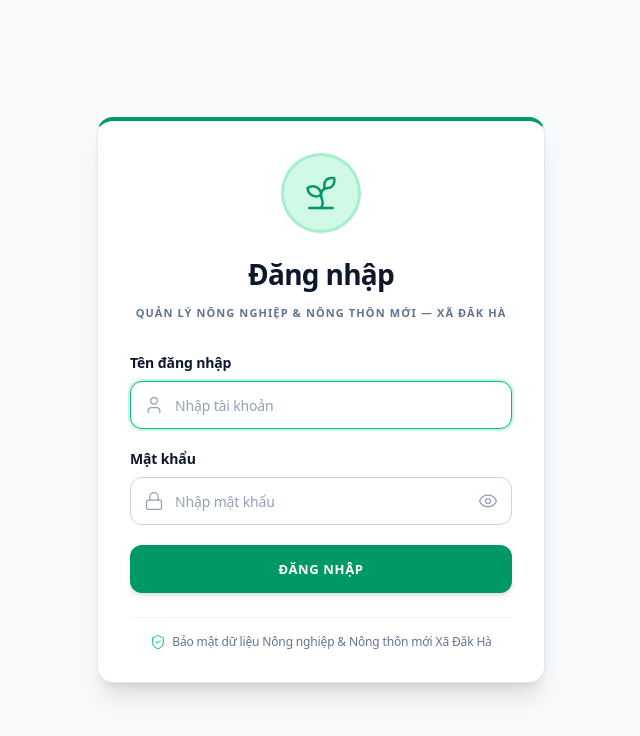
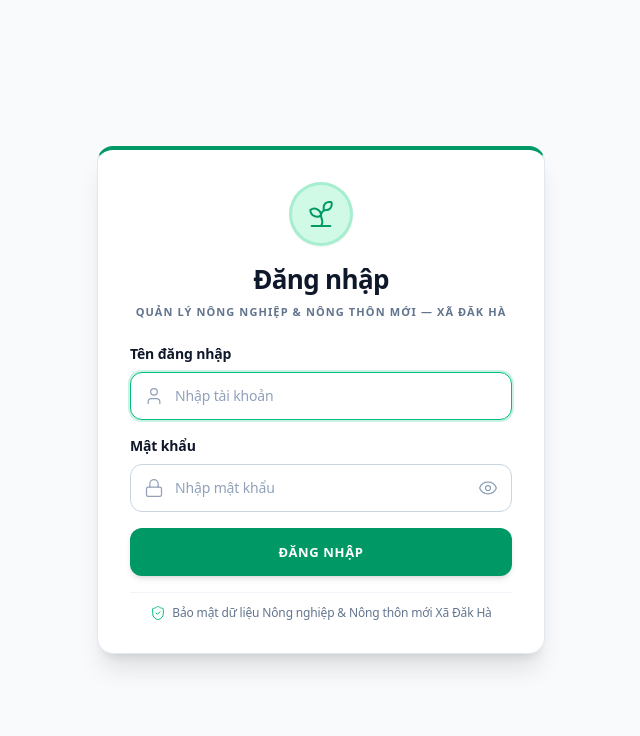
Before and after one commit to Umnuar/QLNN, a React (Vite) app in the folder QLNN-Client/: page / in a window 1280 px wide. Shown: the top 736 px of the page, without its empty margins (319-959 px from the left). Built offline with nearby package versions, Linux system fonts and the light colour scheme; no server answers.

Commit message:
fix(ui): [FINDING-06] optimize vertical spacing in LoginView for 800x600 displays

```diff
--- a/QLNN-Client/src/components/auth/LoginView.tsx
+++ b/QLNN-Client/src/components/auth/LoginView.tsx
@@ -71,23 +71,23 @@ export const LoginView: React.FC = () => {
 
 	return (
 		<div className="min-h-screen w-screen bg-slate-50 dark:bg-slate-950 flex items-center justify-center p-4 sm:p-6 font-sans text-slate-900 dark:text-slate-100 select-none">
-			<div className="max-w-md w-full bg-white dark:bg-slate-900 border border-slate-200 dark:border-slate-800 rounded-2xl p-8 shadow-xl border-t-4 border-t-emerald-600">
+			<div className="max-w-md w-full bg-white dark:bg-slate-900 border border-slate-200 dark:border-slate-800 rounded-2xl p-6 sm:p-8 shadow-xl border-t-4 border-t-emerald-600">
 				{/* Header Branding */}
-				<div className="text-center mb-8">
-					<div className="w-20 h-20 bg-emerald-100 dark:bg-emerald-950/60 border-[3px] border-emerald-500/20 text-emerald-600 dark:text-emerald-400 rounded-full mx-auto flex items-center justify-center mb-5 shadow-xs">
-						<Sprout className="w-10 h-10" strokeWidth={1.5} />
+				<div className="text-center mb-5 sm:mb-6">
+					<div className="w-14 h-14 sm:w-16 sm:h-16 bg-emerald-100 dark:bg-emerald-950/60 border-[3px] border-emerald-500/20 text-emerald-600 dark:text-emerald-400 rounded-full mx-auto flex items-center justify-center mb-3 sm:mb-4 shadow-xs">
+						<Sprout className="w-7 h-7 sm:w-8 sm:h-8" strokeWidth={1.5} />
 					</div>
-					<h1 className="text-[28px] font-black text-slate-900 dark:text-white tracking-tight mb-1">
+					<h1 className="text-2xl sm:text-[26px] font-black text-slate-900 dark:text-white tracking-tight mb-1">
 						Đăng nhập
 					</h1>
-					<p className="text-[11px] font-bold text-slate-500 dark:text-slate-400 uppercase tracking-widest mt-2">
+					<p className="text-[10.5px] sm:text-[11px] font-bold text-slate-500 dark:text-slate-400 uppercase tracking-widest mt-1.5">
 						QUẢN LÝ NÔNG NGHIỆP & NÔNG THÔN MỚI — XÃ ĐĂK HÀ
 					</p>
 				</div>
 
 				{/* Error Alert */}
 				{error && (
-					<div className="mb-6 p-3.5 bg-rose-50 border border-rose-200 text-rose-700 dark:bg-rose-950/40 dark:border-rose-800/60 dark:text-rose-300 rounded-xl flex items-start gap-3 text-xs leading-relaxed">
+					<div className="mb-4 p-3 bg-rose-50 border border-rose-200 text-rose-700 dark:bg-rose-950/40 dark:border-rose-800/60 dark:text-rose-300 rounded-xl flex items-start gap-2.5 text-xs leading-relaxed">
 						<AlertCircle
 							className="w-4 h-4 shrink-0 mt-0.5 text-rose-600 dark:text-rose-400"
 							strokeWidth={1.5}
@@ -97,7 +97,7 @@ export const LoginView: React.FC = () => {
 				)}
 
 				{/* Form */}
-				<form onSubmit={handleLogin} className="space-y-5">
+				<form onSubmit={handleLogin} className="space-y-4">
 					<div>
 						<label
 							htmlFor="login-username"
@@ -187,7 +187,7 @@ export const LoginView: React.FC = () => {
 					</button>
 				</form>
 
-				<div className="mt-6 pt-4 border-t border-slate-100 dark:border-slate-800 text-center">
+				<div className="mt-4 pt-3 border-t border-slate-100 dark:border-slate-800 text-center">
 					<p className="text-xs text-slate-500 dark:text-slate-400 flex items-center justify-center gap-1.5 font-medium">
 						<ShieldCheck
 							className="w-4 h-4 text-emerald-500"
```
Also changed, not shown: 1 other file (tests, documents, lock files or other folders).
